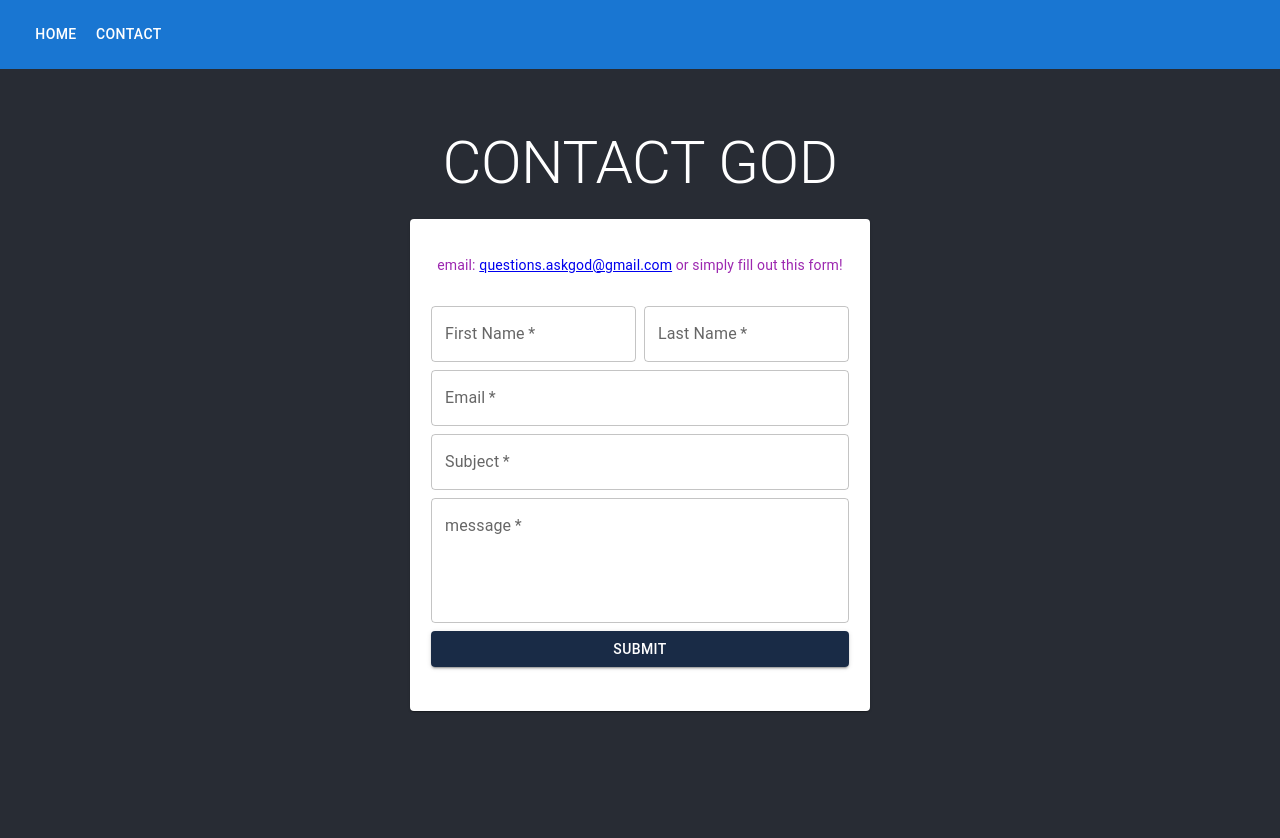
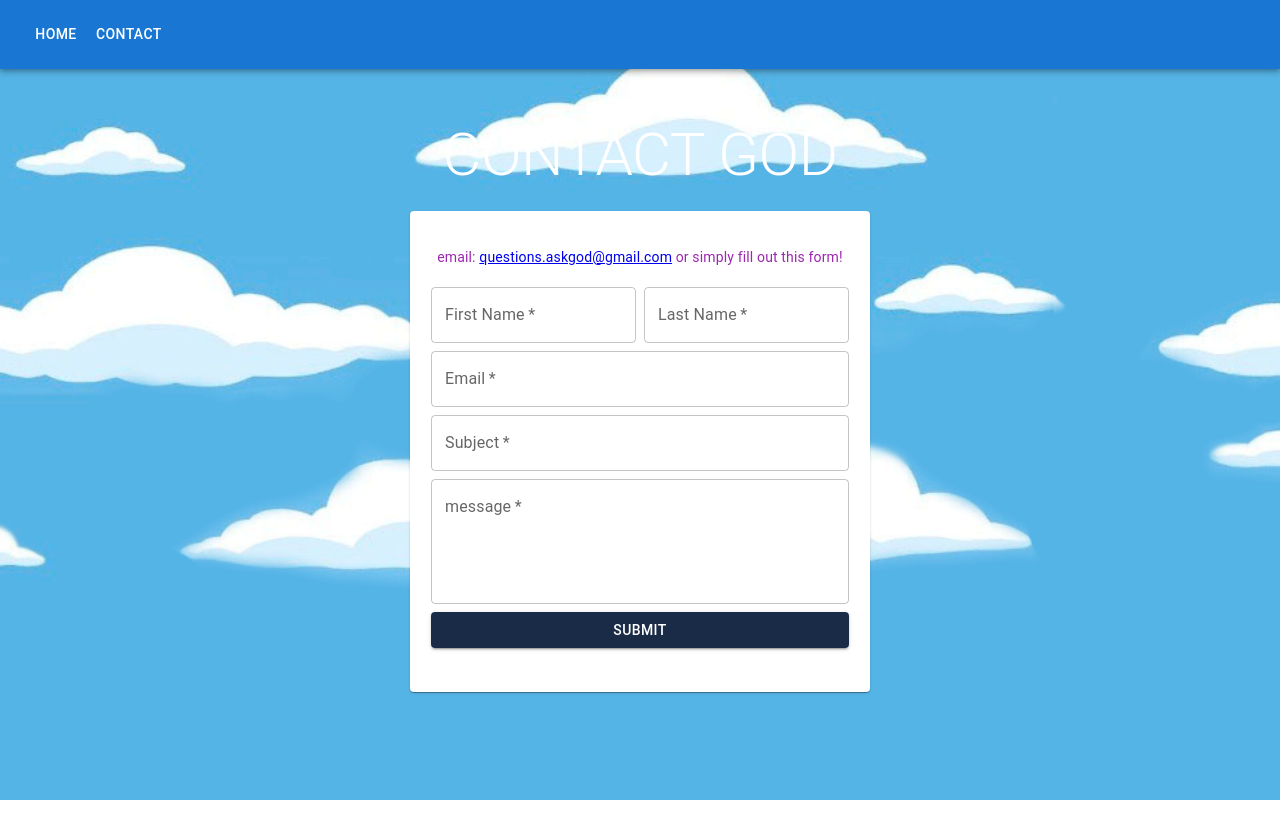
Before and after one commit to DericWard/Ask-God2, a React (Create React App) app: page /contact in a window 1280 px wide. Shown: the top 838 px of the page. After the commit the page ends 800 px from the top, so only its background shows below. Built offline with nearby package versions, Linux system fonts and the light colour scheme.

Commit message:
added CSS BG

```diff
--- a/src/App.js
+++ b/src/App.js
@@ -1,19 +1,10 @@
 /* eslint-disable */
-import "./App.css";
-import Sound from "./assets/sound.wav";
 import { BrowserRouter as Router, Route, Routes } from "react-router-dom";
 import ResponsiveAppBar from "./pages/Header";
-import Contact from "./pages/Contact"
-import  Home  from "./pages/Home";
-
-
+import Contact from "./pages/Contact";
+import Home from "./pages/Home";
 
 function App() {
-  const playSound = () => {
-    const audio = new Audio(Sound);
-    audio.play();
-  };
-
   return (
     <Router>
       <ResponsiveAppBar />
--- a/src/index.css
+++ b/src/index.css
@@ -1,13 +1,29 @@
+html,
+body {
+  height: 100%;
+}
+
 body {
   margin: 0;
-  font-family: -apple-system, BlinkMacSystemFont, 'Segoe UI', 'Roboto', 'Oxygen',
-    'Ubuntu', 'Cantarell', 'Fira Sans', 'Droid Sans', 'Helvetica Neue',
+  font-family: -apple-system, BlinkMacSystemFont, "Segoe UI", "Roboto", "Oxygen",
+    "Ubuntu", "Cantarell", "Fira Sans", "Droid Sans", "Helvetica Neue",
     sans-serif;
   -webkit-font-smoothing: antialiased;
   -moz-osx-font-smoothing: grayscale;
+  background-image: url("./assets/images/cartoon_clouds.png");
+  background-repeat: repeat-x;
+  background-size: auto 100%;
+  animation-name: slide-left;
+  animation-duration: 60s;
+  animation-timing-function: linear;
+  animation-iteration-count: infinite;
 }
 
-code {
-  font-family: source-code-pro, Menlo, Monaco, Consolas, 'Courier New',
-    monospace;
+@keyframes slide-left {
+  0% {
+    background-position: 0 0;
+  }
+  100% {
+    background-position: -2000px 0;
+  }
 }
--- a/src/pages/Contact.js
+++ b/src/pages/Contact.js
@@ -1,6 +1,7 @@
 /* eslint-disable */
 import ContactForm from "../assets/components/ContactForm/index.js";
 import Sound from "../assets/sound.wav";
+
 
 function Contact() {
   const playSound = () => {
--- a/src/pages/Home.js
+++ b/src/pages/Home.js
@@ -1,4 +1,3 @@
-
 import Sound from "../assets/sound.wav";
 
 function Home() {
```
Also changed, not shown: src/assets/components/ContactForm/index.js (+4 -4 lines), src/assets/images/cartoon_clouds.png (added). Lines whose indentation alone changed are shown as unchanged.
